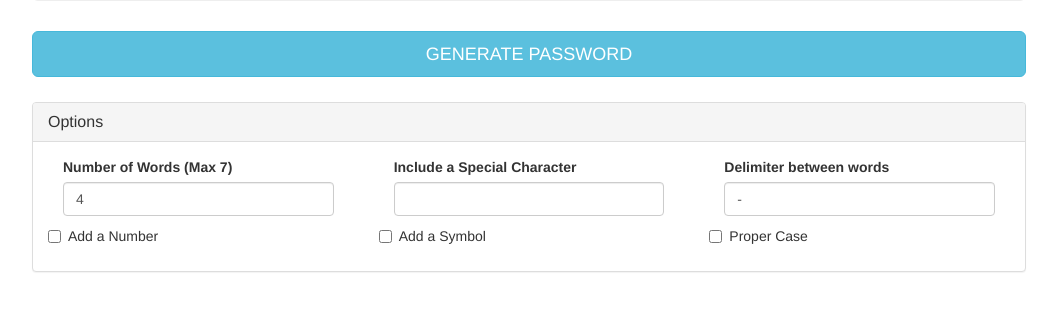
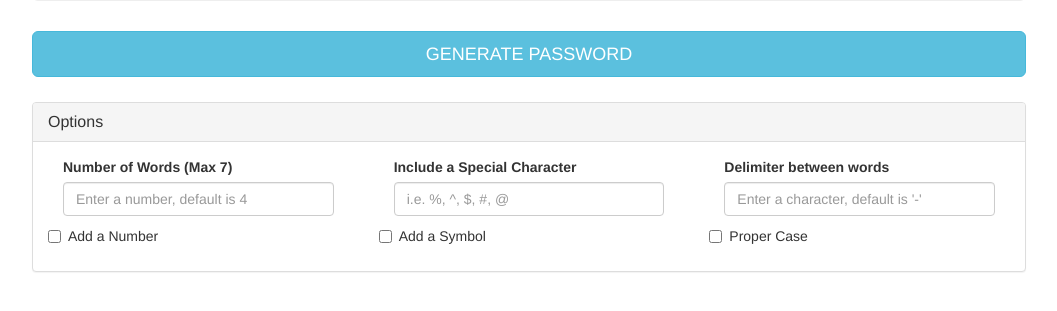
Before and after one commit to tsesamson/p2, a PHP site: page / in a window 1280 px wide. Shown: the part 228-539 px from the top of the page, without its empty margins (111-1168 px from the left). Run offline with PHP 8.4, Linux system fonts and the light colour scheme; some libraries are stand-ins or nearby versions.

Commit message:
Added max length for input fields and display placeholder for text fields

```diff
--- a/index.php
+++ b/index.php
@@ -84,19 +84,19 @@
               <div class="col-xs-4">
                 <label class="col-xs-12 control-label" for="formGroupInputLarge">Number of Words (Max 7)</label>
                 <div class="col-xs-12">
-                  <input type="text" class="form-control" name="numOfWords" value="<?php echo (isset($_GET['numOfWords']) ? $_GET['numOfWords']:'4'); ?>">
+                  <input type="text" class="form-control" name="numOfWords" maxlength="1" placeholder="Enter a number, default is 4" value="<?php echo (isset($_GET['numOfWords']) ? $_GET['numOfWords']:null); ?>">
                 </div>
               </div>
               <div class="col-xs-4">
                 <label class="col-xs-12 control-label" for="formGroupInputLarge">Include a Special Character</label>
                 <div class="col-xs-12">
-                  <input <input type="text" class="form-control" name="addSpecialChar" value="<?php echo (isset($_GET['addSpecialChar']) ? $_GET['addSpecialChar']:null); ?>">
+                  <input <input type="text" class="form-control" name="addSpecialChar" maxlength="1" placeholder="i.e. %, ^, $, #, @" value="<?php echo (isset($_GET['addSpecialChar']) ? $_GET['addSpecialChar']:null); ?>">
                 </div>
               </div>
               <div class="col-xs-4">
                 <label class="col-xs-12 control-label" for="formGroupInputLarge">Delimiter between words</label>
                 <div class="col-xs-12">
-                  <input <input type="text" class="form-control" name="delimiter" value="<?php echo (isset($_GET['delimiter']) ? $_GET['delimiter']:'-'); ?>">
+                  <input <input type="text" class="form-control" name="delimiter" maxlength="1" placeholder="Enter a character, default is '-'" value="<?php echo (isset($_GET['delimiter']) ? $_GET['delimiter']:null); ?>">
                 </div>
               </div>
             </div>
```
